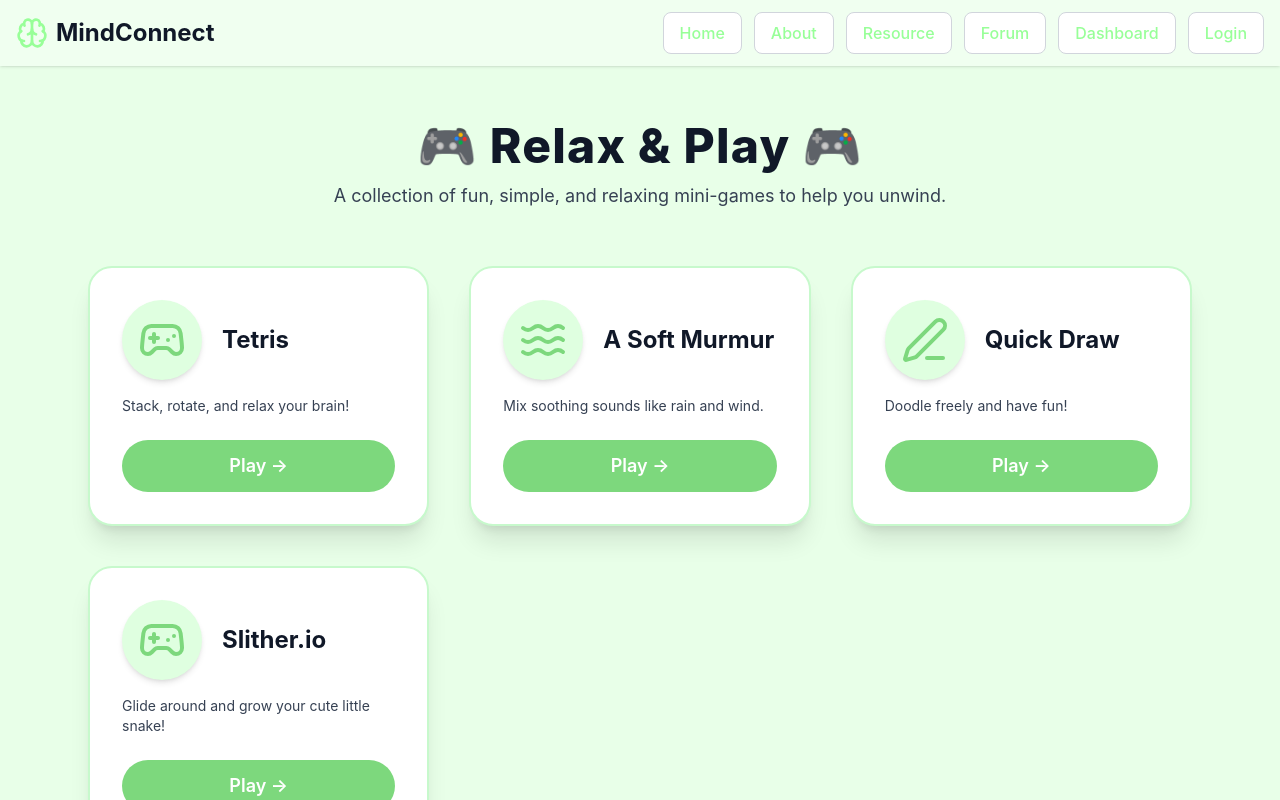
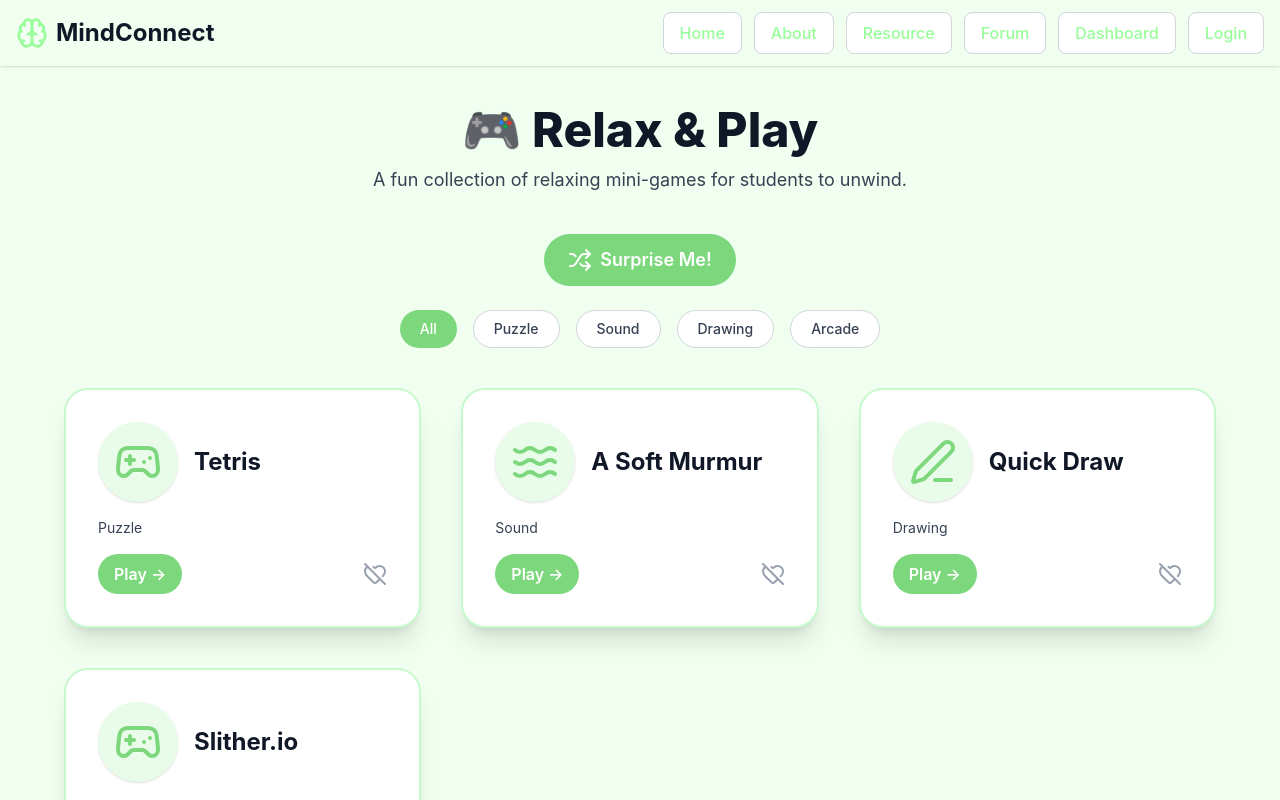
Before and after one commit to ShangliChen/CSCI-499-Project, a React (Vite) app in the folder front-end/: page /resources/relaxing-games in a window 1280 px wide. Shown: the top 800 px of the page. Built offline with nearby package versions, Linux system fonts and the light colour scheme.

Commit message:
Added new relaxing games feature and UI improvements

```diff
--- a/front-end/src/pages/RelaxingGames.jsx
+++ b/front-end/src/pages/RelaxingGames.jsx
@@ -1,70 +1,194 @@
-import React from "react";
-import { Gamepad2, Waves, PenLine } from "lucide-react";
+import React, { useState, useEffect } from "react";
+import { Gamepad2, Waves, PenLine, Heart, HeartOff, Shuffle } from "lucide-react";
 
 export default function RelaxingGames() {
-  const games = [
+  const allGames = [
     {
       title: "Tetris",
-      description: "Stack, rotate, and relax your brain!",
+      category: "Puzzle",
       icon: <Gamepad2 className="h-12 w-12 text-[#7DD87D]" />,
       url: "https://play.tetris.com/",
     },
     {
       title: "A Soft Murmur",
-      description: "Mix soothing sounds like rain and wind.",
+      category: "Sound",
       icon: <Waves className="h-12 w-12 text-[#7DD87D]" />,
       url: "https://asoftmurmur.com/",
     },
     {
       title: "Quick Draw",
-      description: "Doodle freely and have fun!",
+      category: "Drawing",
       icon: <PenLine className="h-12 w-12 text-[#7DD87D]" />,
       url: "https://quickdraw.withgoogle.com/",
     },
     {
       title: "Slither.io",
-      description: "Glide around and grow your cute little snake!",
+      category: "Arcade",
       icon: <Gamepad2 className="h-12 w-12 text-[#7DD87D]" />,
       url: "http://slither.com/io",
     },
   ];
 
+  const categories = ["All", "Puzzle", "Sound", "Drawing", "Arcade"];
+
+  const [selectedCategory, setSelectedCategory] = useState("All");
+  const [recentGames, setRecentGames] = useState([]);
+  const [favorites, setFavorites] = useState([]);
+
+  // Filter games by category
+  const filteredGames =
+    selectedCategory === "All"
+      ? allGames
+      : allGames.filter((g) => g.category === selectedCategory);
+
+  // Handle game click → open + add to recent
+  const handlePlay = (game) => {
+    window.open(game.url, "_blank");
+
+    setRecentGames((prev) => {
+      const updated = [game, ...prev.filter((g) => g.title !== game.title)];
+      return updated.slice(0, 3); // Keep max 3 recent
+    });
+  };
+
+  // Add/remove favorite
+  const toggleFavorite = (game) => {
+    setFavorites((prev) => {
+      if (prev.find((fav) => fav.title === game.title)) {
+        return prev.filter((fav) => fav.title !== game.title);
+      }
+      return [...prev, game];
+    });
+  };
+
+  // Random Game
+  const playRandomGame = () => {
+    const random = allGames[Math.floor(Math.random() * allGames.length)];
+    handlePlay(random);
+  };
+
   return (
-    <div className="min-h-screen bg-[#E8FFE8] pb-20">
+    <div className="min-h-screen bg-[#F0FFF0] pb-20 px-6">
 
-      {/* Fun playful header */}
-      <div className="py-14 text-center">
-        <h1 className="text-5xl font-extrabold text-gray-900 mb-3 tracking-wide">
-           🎮 Relax & Play 🎮
+      {/* Fun Header */}
+      <div className="py-10 text-center">
+        <h1 className="text-5xl font-extrabold text-gray-900 mb-3">
+          🎮 Relax & Play
         </h1>
         <p className="text-lg text-gray-700 max-w-2xl mx-auto">
-          A collection of fun, simple, and relaxing mini-games to help you unwind.
+          A fun collection of relaxing mini-games for students to unwind.
         </p>
       </div>
 
-      {/* Playful Cards */}
-      <div className="container mx-auto max-w-6xl px-6 grid grid-cols-1 md:grid-cols-2 lg:grid-cols-3 gap-10">
-        {games.map((game, index) => (
+      {/* Random Game Button */}
+      <div className="text-center mb-6">
+        <button
+          onClick={playRandomGame}
+          className="flex items-center gap-2 mx-auto px-6 py-3 rounded-full bg-[#7DD87D] text-white font-semibold text-lg hover:bg-[#6CCB6C] transition"
+        >
+          <Shuffle />
+          Surprise Me!
+        </button>
+      </div>
+
+      {/* Category Tabs */}
+      <div className="flex justify-center gap-4 mb-10 flex-wrap">
+        {categories.map((cat) => (
+          <button
+            key={cat}
+            onClick={() => setSelectedCategory(cat)}
+            className={`px-5 py-2 rounded-full text-sm font-medium transition
+              ${
+                selectedCategory === cat
+                  ? "bg-[#7DD87D] text-white"
+                  : "bg-white text-gray-700 border border-gray-300"
+              }`}
+          >
+            {cat}
+          </button>
+        ))}
+      </div>
+
+      {/* Recently Played */}
+      {recentGames.length > 0 && (
+        <div className="max-w-5xl mx-auto mb-10">
+          <h2 className="text-2xl font-bold text-gray-900 mb-4">Recently Played</h2>
+          <div className="grid grid-cols-1 md:grid-cols-3 gap-6">
+            {recentGames.map((game) => (
+              <div
+                key={game.title}
+                className="bg-white rounded-3xl shadow-lg p-6 border-2 border-[#D6F5D6]"
+              >
+                <div className="flex items-center gap-3 mb-3">
+                  <div className="p-3 bg-[#E9FCE9] rounded-full shadow">
+                    {game.icon}
+                  </div>
+                  <h3 className="text-lg font-bold text-gray-900">{game.title}</h3>
+                </div>
+              </div>
+            ))}
+          </div>
+        </div>
+      )}
+
+      {/* Games Grid */}
+      <div className="max-w-6xl mx-auto grid grid-cols-1 md:grid-cols-2 lg:grid-cols-3 gap-10">
+        {filteredGames.map((game, index) => (
           <div
             key={index}
-            className="bg-white rounded-3xl shadow-xl p-8 border-2 border-[#C7F9CC] hover:bg-[#F0FFF0] hover:scale-105 hover:shadow-2xl active:scale-95 transition-all duration-300 cursor-pointer"
-            onClick={() => window.open(game.url, "_blank")}
+            className="bg-white rounded-3xl shadow-xl p-8 border-2 border-[#C7F9CC] hover:bg-[#F0FFF0] hover:scale-105 transition-all duration-300 cursor-pointer"
           >
-            <div className="flex items-center gap-5 mb-4">
-              <div className="p-4 bg-[#DFFFE0] rounded-full shadow-md">
+            <div className="flex items-center gap-4 mb-4">
+              <div className="p-4 bg-[#E9FCE9] rounded-full shadow">
                 {game.icon}
               </div>
               <h2 className="text-2xl font-bold text-gray-900">{game.title}</h2>
             </div>
 
-            <p className="text-gray-700 text-sm mb-6">{game.description}</p>
+            <p className="text-gray-700 text-sm mb-4">{game.category}</p>
 
-            <button className="w-full py-3 rounded-full bg-[#7DD87D] text-white font-semibold text-lg hover:bg-[#6CCB6C] transition">
-              Play →
-            </button>
+            {/* Buttons */}
+            <div className="flex justify-between items-center mt-4">
+              <button
+                className="px-4 py-2 rounded-full bg-[#7DD87D] text-white font-semibold hover:bg-[#6CCB6C]"
+                onClick={() => handlePlay(game)}
+              >
+                Play →
+              </button>
+
+              <button onClick={() => toggleFavorite(game)}>
+                {favorites.find((f) => f.title === game.title) ? (
+                  <Heart className="text-red-500" />
+                ) : (
+                  <HeartOff className="text-gray-400" />
+                )}
+              </button>
+            </div>
           </div>
         ))}
       </div>
+
+      {/* Favorites Section */}
+      {favorites.length > 0 && (
+        <div className="max-w-5xl mx-auto mt-16">
+          <h2 className="text-2xl font-bold text-gray-900 mb-4">Your Favorites ❤️</h2>
+          <div className="grid grid-cols-1 md:grid-cols-3 gap-6">
+            {favorites.map((game) => (
+              <div
+                key={game.title}
+                className="bg-white rounded-3xl shadow-lg p-6 border-2 border-[#FFDCE0]"
+              >
+                <div className="flex items-center gap-3 mb-3">
+                  <div className="p-3 bg-[#FFEFF0] rounded-full shadow">
+                    {game.icon}
+                  </div>
+                  <h3 className="text-lg font-bold text-gray-900">{game.title}</h3>
+                </div>
+              </div>
+            ))}
+          </div>
+        </div>
+      )}
     </div>
   );
 }
```
